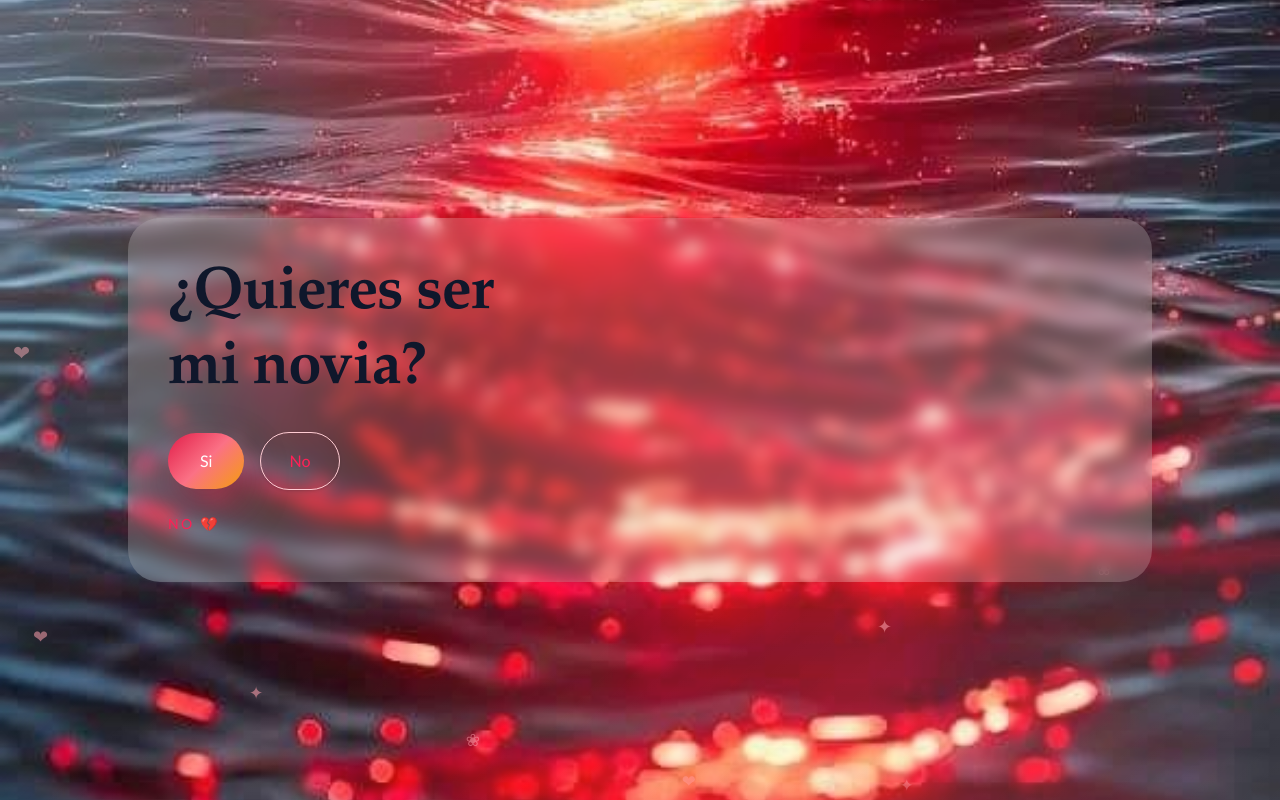
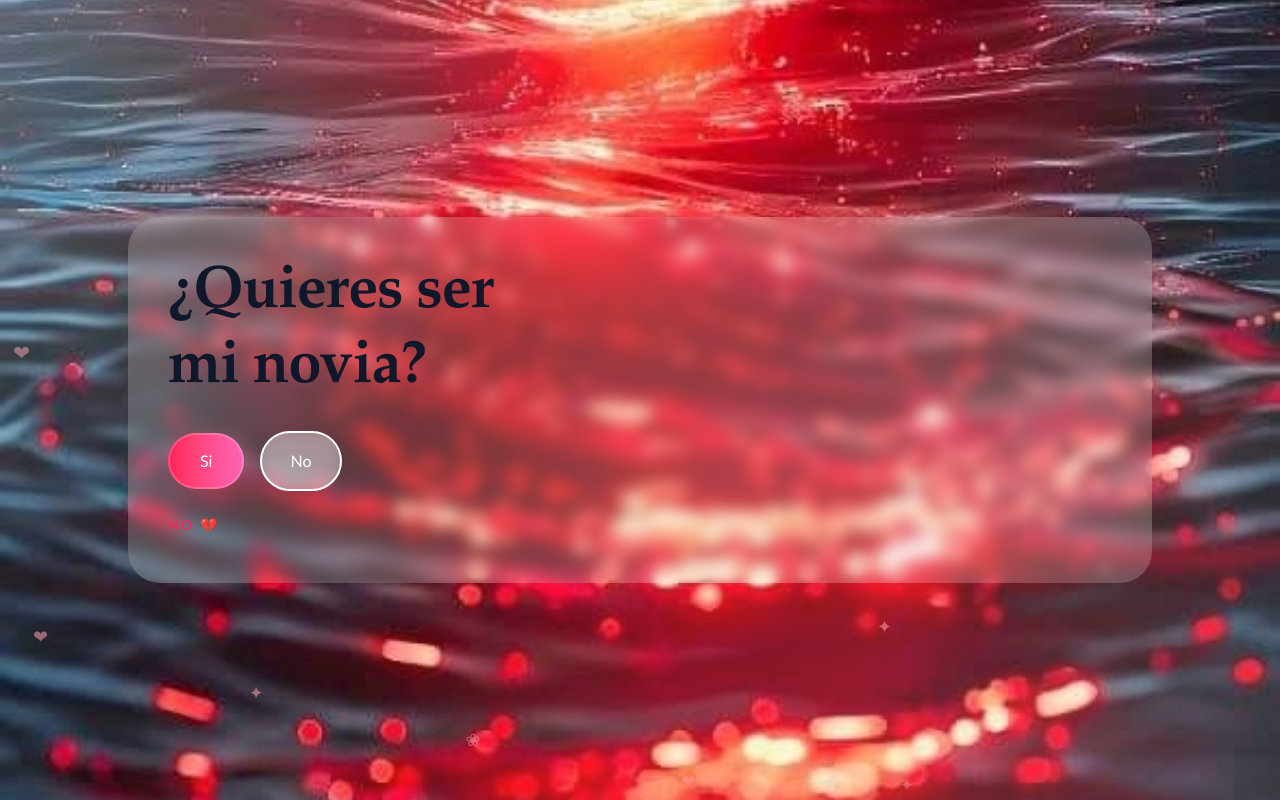
Before and after one commit to ElektronTools/card_cubo3D, a Next.js app: page / in a window 1280 px wide. Built offline with nearby package versions, Linux system fonts and the light colour scheme.

Commit message:
Mejorando el codigo123444555

```diff
--- a/components/AcceptScreen.tsx
+++ b/components/AcceptScreen.tsx
@@ -65,7 +65,7 @@ export default function AcceptScreen({ onNext }: { onNext: () => void }) {
         <button
           type="button"
           onPointerUp={handleOpenDetail}
-          className="relative z-30 w-full touch-manipulation rounded-full bg-[linear-gradient(135deg,#be185d,#ec4899,#fb7185)] px-6 py-4 text-base font-semibold text-white shadow-[0_18px_50px_rgba(190,24,93,0.35)] transition duration-300 hover:-translate-y-1 hover:shadow-[0_22px_60px_rgba(190,24,93,0.42)] focus-visible:outline-none focus-visible:ring-4 focus-visible:ring-rose-300/60 sm:w-auto sm:px-8 sm:text-lg"
+          className="relative z-30 w-full touch-manipulation rounded-full bg-gradient-to-r from-pink-500 via-rose-400 to-pink-400 px-6 py-4 text-base font-bold text-white shadow-[0_8px_32px_rgba(236,72,153,0.4),0_0_0_2px_rgba(255,255,255,0.2)_inset] transition duration-300 hover:-translate-y-1 hover:shadow-[0_12px_40px_rgba(236,72,153,0.5),0_0_0_2px_rgba(255,255,255,0.3)_inset] focus-visible:outline-none focus-visible:ring-4 focus-visible:ring-white/80 sm:w-auto sm:px-8 sm:text-lg"
         >
           Abrir este detalle para ti
         </button>
--- a/components/GiftScreen.tsx
+++ b/components/GiftScreen.tsx
@@ -79,7 +79,10 @@ export default function GiftScreen({
         </span>
       ))}
 
-      <div className="relative flex-1 overflow-hidden rounded-b-[1.8rem] sm:rounded-b-[2rem] p-2 sm:p-4">
+      <div className="relative flex-1 overflow-hidden rounded-b-[1.8rem] sm:rounded-b-[2rem] p-2 sm:p-4 flex flex-col items-center justify-center gap-4 sm:gap-6">
+        <h2 className="text-center text-2xl sm:text-4xl lg:text-5xl font-serif font-bold text-white drop-shadow-[0_2px_8px_rgba(0,0,0,0.6)] drop-shadow-[0_0_20px_rgba(255,192,203,0.5)] tracking-wide letter-spacing-2">
+          With love for Adriana
+        </h2>
         <div className="relative h-full w-full flex items-center justify-center">
           <Cube3D />
         </div>
@@ -97,11 +100,15 @@ export default function GiftScreen({
         <button
           type="button"
           onPointerUp={onReturn}
-          className="relative z-30 mx-auto block mt-2 touch-manipulation rounded-full border border-rose-200 bg-transparent px-4 py-2 text-xs font-semibold text-rose-500 transition hover:border-rose-300 hover:bg-transparent sm:mt-4 sm:px-5 sm:py-3 sm:text-sm sm:w-auto"
+          className="relative z-30 mx-auto block mt-2 touch-manipulation rounded-full border-2 border-white bg-white/30 backdrop-blur-sm px-4 py-2 text-xs font-bold text-white transition hover:bg-white/40 hover:border-white shadow-[0_4px_16px_rgba(0,0,0,0.1)] sm:mt-4 sm:px-5 sm:py-3 sm:text-sm sm:w-auto focus-visible:outline-none focus-visible:ring-2 focus-visible:ring-white/60"
          >
           ← Volver al inicio
         </button>
       </div>
+
+      <footer className="w-full py-3 sm:py-4 text-center">
+        <p className="text-white/80 text-xs sm:text-sm font-medium drop-shadow-[0_1px_3px_rgba(0,0,0,0.5)]">Made with 💖 by devLAAT🚀</p>
+      </footer>
     </div>
   )
 }
--- a/components/IntroScreen.tsx
+++ b/components/IntroScreen.tsx
@@ -40,7 +40,7 @@ export default function IntroScreen({ onYes }: { onYes: () => void }) {
             <button
               type="button"
               onPointerUp={onYes}
-              className="relative z-30 w-full touch-manipulation rounded-full bg-[linear-gradient(135deg,#e11d48,#fb7185,#f59e0b)] px-6 py-4 text-base font-semibold text-white shadow-[0_18px_45px_rgba(225,29,72,0.35)] transition duration-300 hover:-translate-y-1 hover:shadow-[0_22px_60px_rgba(225,29,72,0.42)] focus-visible:outline-none focus-visible:ring-4 focus-visible:ring-rose-300/60 sm:w-auto sm:px-8 sm:text-lg"
+              className="relative z-30 w-full touch-manipulation rounded-full bg-gradient-to-r from-rose-500 to-pink-400 px-6 py-4 text-base font-semibold text-white shadow-[0_8px_32px_rgba(244,63,94,0.4),0_0_0_2px_rgba(255,255,255,0.2)_inset] transition duration-300 hover:-translate-y-1 hover:shadow-[0_12px_40px_rgba(244,63,94,0.5),0_0_0_2px_rgba(255,255,255,0.3)_inset] focus-visible:outline-none focus-visible:ring-4 focus-visible:ring-white/80 sm:w-auto sm:px-8 sm:text-lg font-bold"
             >
               Si
             </button>
@@ -49,7 +49,7 @@ export default function IntroScreen({ onYes }: { onYes: () => void }) {
               type="button"
               onMouseEnter={advanceNoButton}
               onClick={advanceNoButton}
-              className={`relative z-30 w-full touch-manipulation rounded-full border border-rose-200 bg-transparent px-6 py-4 text-sm font-medium text-rose-500 shadow-sm transition duration-300 hover:border-rose-300 hover:bg-transparent sm:w-auto sm:px-7 sm:text-base ${buttonOffsets[teaseLevel]} focus-visible:outline-none focus-visible:ring-4 focus-visible:ring-rose-200`}
+              className={`relative z-30 w-full touch-manipulation rounded-full border-2 border-white bg-white/30 backdrop-blur-sm px-6 py-4 text-sm font-bold text-white shadow-[0_4px_16px_rgba(0,0,0,0.1)] transition duration-300 hover:bg-white/40 hover:border-white sm:w-auto sm:px-7 sm:text-base ${buttonOffsets[teaseLevel]} focus-visible:outline-none focus-visible:ring-4 focus-visible:ring-white/60`}
             >
               {noLabels[teaseLevel]}
             </button>
--- a/components/MusicPlayer.tsx
+++ b/components/MusicPlayer.tsx
@@ -48,7 +48,7 @@ export default function MusicPlayer({
             <button
               type="button"
               onPointerUp={() => void onTogglePlayback()}
-              className="relative z-30 flex h-8 w-8 sm:h-9 sm:w-9 shrink-0 touch-manipulation items-center justify-center rounded-full bg-white text-sm sm:text-base text-rose-600 transition hover:scale-110 hover:bg-rose-50 font-bold"
+              className="relative z-30 flex h-8 w-8 sm:h-9 sm:w-9 shrink-0 touch-manipulation items-center justify-center rounded-full bg-white text-sm sm:text-base text-rose-500 transition hover:scale-110 hover:bg-rose-50 hover:shadow-lg font-bold shadow-md"
               aria-label={isPlaying ? 'Pausar cancion' : 'Reproducir cancion'}
             >
               {isPlaying ? '❚❚' : '▶'}
```
